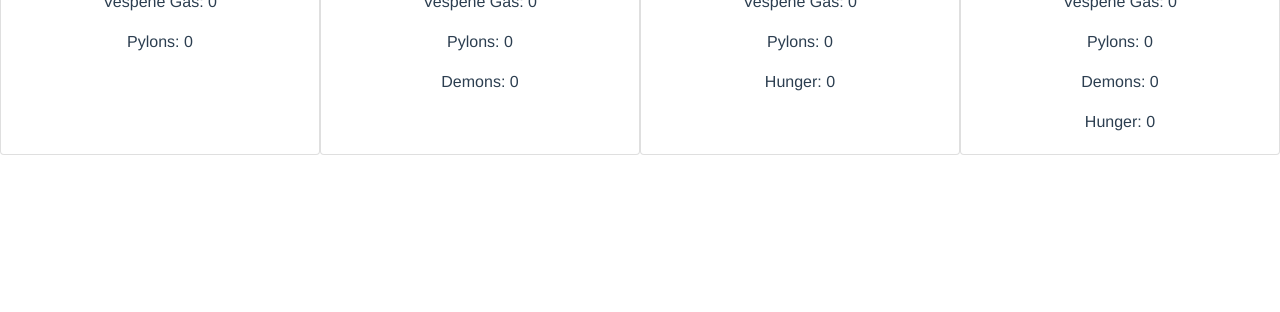
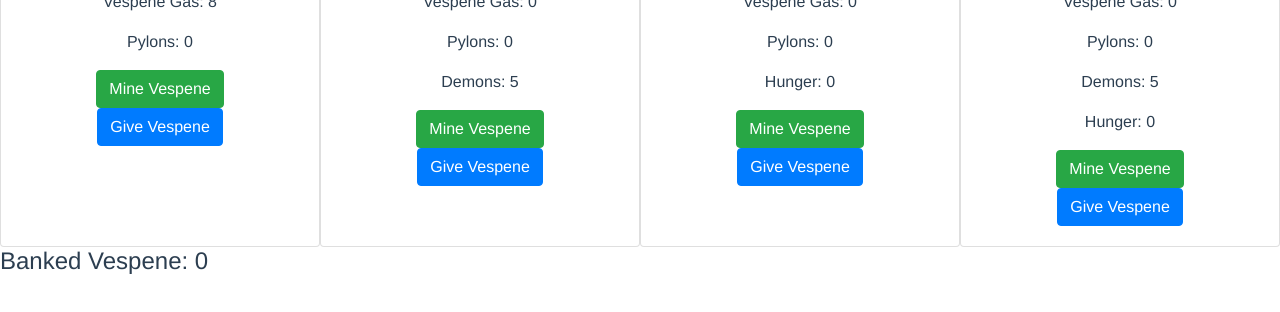
Before and after one commit to Inlic/vue-test-game, a Vue app: page / in a window 1280 px wide. Shown: the part 288-600 px from the top of the page. Built offline with nearby package versions, Linux system fonts and the light colour scheme.

Commit message:
functions and planets

```diff
--- a/src/App.vue
+++ b/src/App.vue
@@ -9,6 +9,12 @@
           <p class="card-text">Pylons: {{planet.pylons}}</p>
           <p class="card-text" v-if="planet.demons >= 0">Demons: {{planet.demons}} </p>
           <p class="card-text" v-if="planet.hunger >= 0">Hunger: {{planet.hunger}} </p>
+          <button class="btn btn-success" @click="mineVespene(planet)">Mine Vespene</button>
+          <button class="btn btn-primary" @click="giveVespene(planet)">Give Vespene</button>
+        </div>
+      </div>
+      <div class="row">
+        <div class="col-12"><h4>Banked Vespene: {{bankedVespene}}</h4>
         </div>
       </div>
     </div>
@@ -18,10 +24,19 @@
 <script>
 export default {
   mounted(){
-
+    setInterval(()=> {
+      this.demonsUp()
+    }, 5000);
+    setInterval(()=> {
+      this.hungerUp()
+    }, 8000);
+    setInterval(()=> {
+      this.generateVespene()
+    }, 2000);
   },
   data(){
     return {
+      bankedVespene: 0,
       planets: [
         {
           name: "Venus",
@@ -55,22 +70,40 @@ export default {
     }
   },
   methods: {
-    vespeneUp(){
+    generateVespene(){
       for(let key in this.planets){
         let planet = this.planets[key]
-        planet.vespeneGas+=1
+        if(planet.name == "Venus"){
+          planet.vespeneGas+=4
+        }
       }
     },
+    giveVespene(target){
+        if(this.bankedVespene > 0){
+          target.vespeneGas+=1
+          this.bankedVespene-=1
+        }
+      },
+    mineVespene(target){
+        if(target.vespeneGas > 0){
+          target.vespeneGas-=1
+          this.bankedVespene+=1
+        }
+      },
     demonsUp(){
       for(let key in this.planets){
         let planet = this.planets[key]
+        if(planet.demons >=0){
         planet.demons+=5
+        }
       }
     },
     hungerUp(){
       for(let key in this.planets){
         let planet = this.planets[key]
+        if(planet.hunger >= 0){
         planet.hunger+=10
+        }
       }
     }
   }
```
